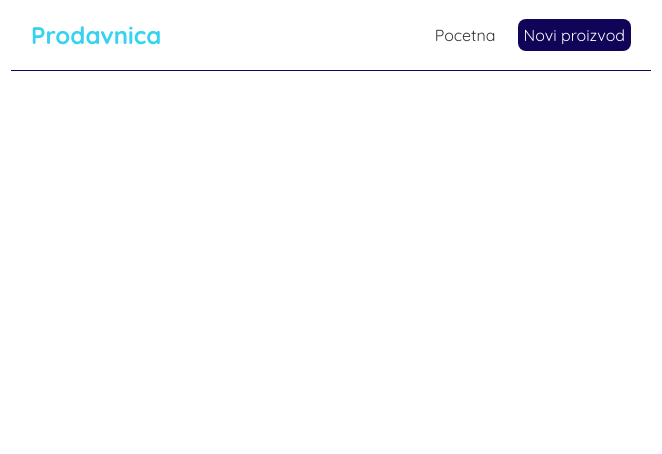
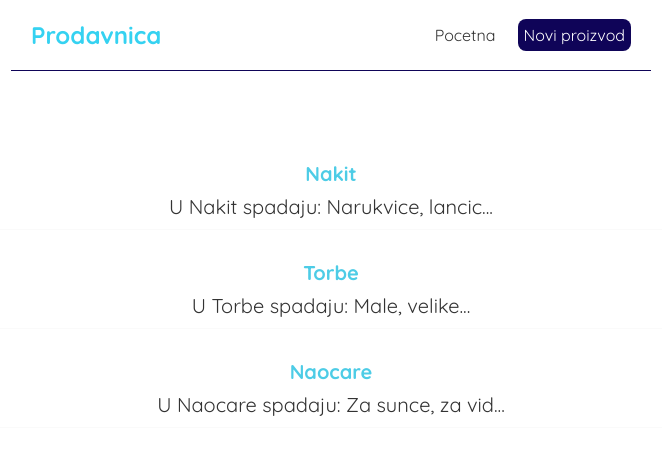
Before and after one commit to Ninaa25/proizvodiReact, a React (Create React App) app: page / in a window 1280 px wide. Shown: the top 454 px of the page, without its empty margins (309-971 px from the left). Built offline with nearby package versions, Linux system fonts and the light colour scheme.

Commit message:
Proizvodi prikazani na početnoj strani, CSS dodat, napravljena strana Create.js i ruta za nju

```diff
--- a/src/App.js
+++ b/src/App.js
@@ -1,5 +1,6 @@
 import { BrowserRouter as Router, Routes, Route } from 'react-router-dom';
 import './App.css';
+import Create from './strane/Create';
 import Pocetna from './strane/Pocetna';
 
 function App() {
@@ -8,6 +9,7 @@ function App() {
       <Router>
         <Routes>
           <Route path="/" element={<Pocetna />} />
+          <Route path="/create" element={<Create />} />
         </Routes>
       </Router>
     </div>
--- a/src/index.css
+++ b/src/index.css
@@ -27,3 +27,24 @@
 .navbar a:hover {
   color: #35d2f1;
 }
+
+.content {
+  width: 800px;
+  margin: 40px auto;
+  padding: 20px;
+  font-size: 20px;
+}
+
+.products-preview {
+  padding: 10px 16px;
+  margin: 20px 0;
+  border-bottom: 1px solid #fafafa;
+}
+.products-preview:hover {
+  box-shadow: 1px 3px 5px rgba(0,0,0,0.1);
+}
+.products-preview h2 {
+  font-size: 20px;
+  color: #4dcce6;
+  margin-bottom: 8px;
+}
--- a/src/komponente/ProductsList.js
+++ b/src/komponente/ProductsList.js
@@ -5,7 +5,12 @@ const ProductsList = (props) => {
 
     return (
         <div className="products-list">
-
+            {products.map((product) => (
+                <div className="products-preview" key={product.id}>
+                    <h2> {product.title}</h2>
+                    <p> U {product.title} spadaju: {product.body}</p>
+                </div>
+            ))}
         </div>
     );
 }
--- /dev/null
+++ b/src/strane/Create.js
@@ -0,0 +1,15 @@
+import NavBar from "../komponente/NavBar";
+
+const Create = () => {
+    return (
+        <div className='create'>
+            <NavBar />
+
+
+
+
+        </div>
+    )
+}
+
+export default Create;
--- a/src/strane/Pocetna.js
+++ b/src/strane/Pocetna.js
@@ -15,7 +15,9 @@ const Pocetna = () => {
 
             <NavBar />
 
-            <ProductsList products={products} />
+            <div className='content'>
+                <ProductsList products={products} />
+            </div>
 
         </div>
     );
```
